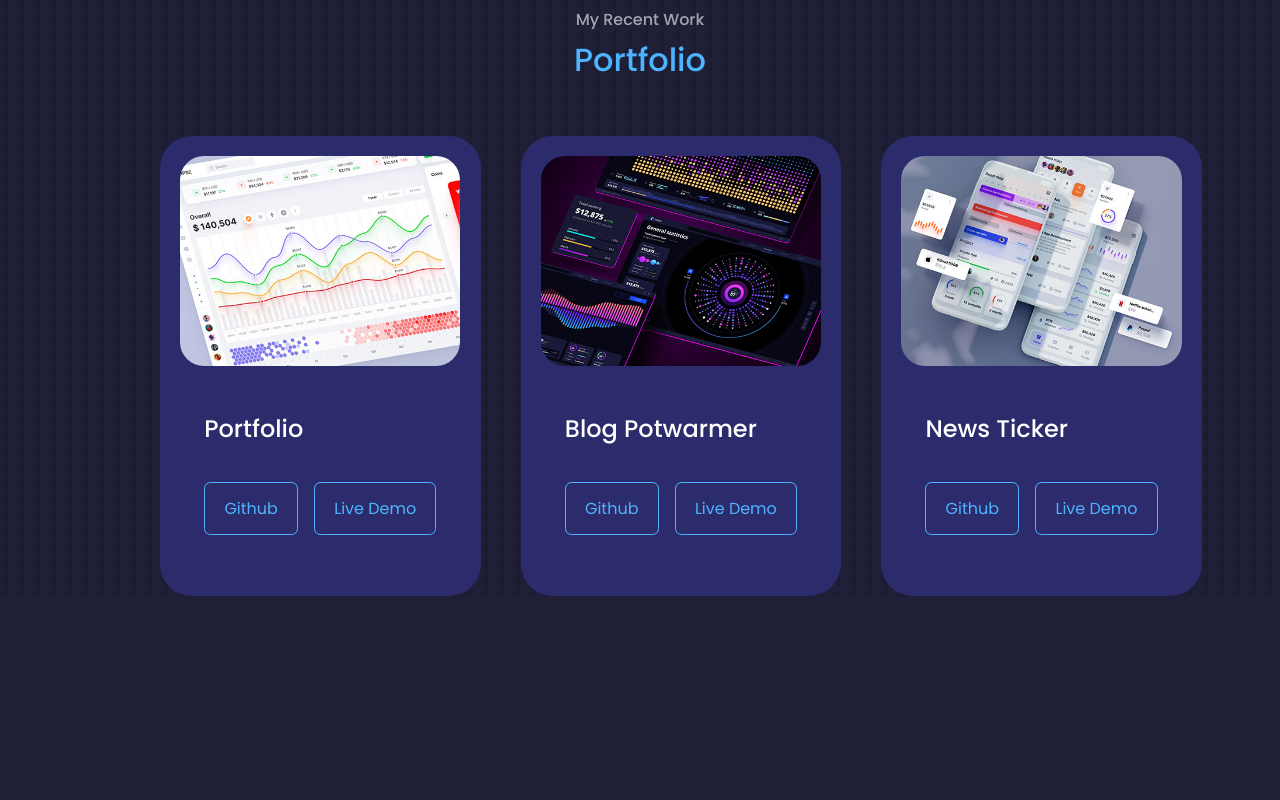
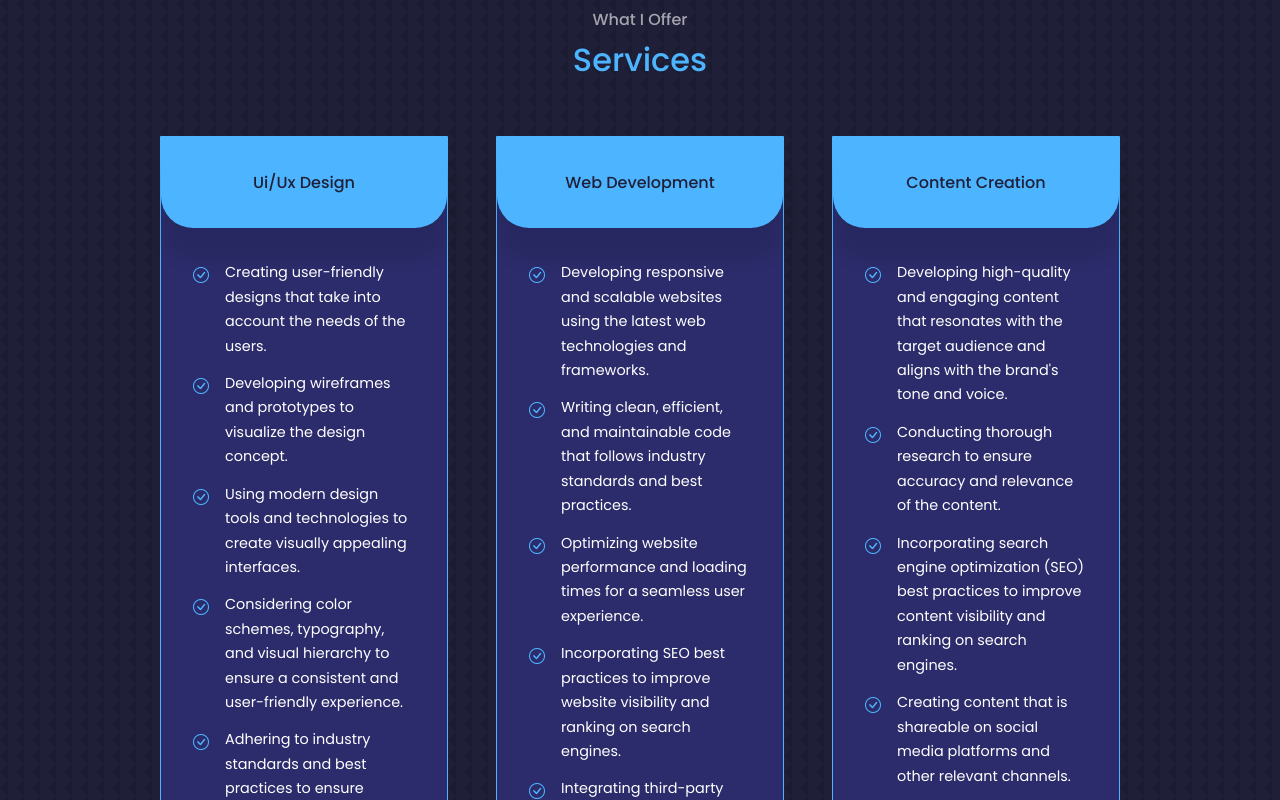
Before and after one commit to eddc1/Portfolio-Edward-Habermann, a Vue app in the folder Portfolio-Edward/: page / in a window 1280 px wide. Shown: the part 2100-2900 px from the top of the page. Before the commit the page ends 2696 px from the top, so only its background shows below. Built offline with nearby package versions, Linux system fonts and the light colour scheme.

Commit message:
Hinzugefügt wurde Services.vue
Hinzugefügt wurde die Komponente Services.vue und eine kleine Änderung wurde bei der Portfolio.vue vorgenommen.

```diff
--- a/Portfolio-Edward/src/App.vue
+++ b/Portfolio-Edward/src/App.vue
@@ -5,7 +5,7 @@
     <!-- <Nav /> -->
     <About />
     <Experience />
-    <!-- <Services /> -->
+    <Services />
     <Portfolio />
     <!-- <Testimonials />
     <Contact />
@@ -22,7 +22,7 @@ import Header from './components/Header.vue';
 // import Nav from './components/nav/Nav';
 import About from './components/About.vue'
 import Experience from './components/Experience.vue';
-// import Services from './components/services/Services';
+import Services from './components/Services.vue';
 import Portfolio from './components/Portfolio.vue';
 // import Testimonials from './components/testimonials/Testimonials';
 // import Contact from './components/contact/Contact';
@@ -36,7 +36,7 @@ export default defineComponent({
     Header,
     About,
     Experience,
-    // Services,
+    Services,
     Portfolio,
     // Testimonials,
     // Contact,
--- a/Portfolio-Edward/src/components/Portfolio.vue
+++ b/Portfolio-Edward/src/components/Portfolio.vue
@@ -49,7 +49,7 @@
       id: 1,
       image: IMG1,
       title: "Portfolio",
-      github: 'https://github.com/eddc1/Portfolio',
+      github: 'https://github.com/eddc1/Portfolio-Edward-Habermann',
       demo: 'https://dribbble.com/shots/',
     },
     {
--- /dev/null
+++ b/Portfolio-Edward/src/components/Services.vue
@@ -0,0 +1,154 @@
+<template>
+    <div id="services">
+        <div class="container">
+            <h5>What I Offer</h5>
+            <h2>Services</h2>
+        </div>
+      <div class="container services__container">
+          <div v-for="(service, index) in services" :key="index" className="service">
+              <div class="service__head">
+                <h3>{{ service.title }}</h3>
+              </div>
+              <ul class="service__list">
+                <li v-for="(item, index) in service.items" :key="index">
+                    <i class="bi bi-check-circle service__list-icon"></i>
+                    <p>{{ item }}</p>
+                </li>
+              </ul>
+          </div>
+      </div>
+    </div>
+  </template>
+
+  <script lang="ts">
+  import { defineComponent } from 'vue';
+
+  export default defineComponent({
+    name: 'Services',
+
+    data() {
+      return {
+        services: [
+          {
+            title: 'Ui/Ux Design',
+            items: [
+              'Creating user-friendly designs that take into account the needs of the users.',
+              'Developing wireframes and prototypes to visualize the design concept.',
+              'Using modern design tools and technologies to create visually appealing interfaces.',
+              'Considering color schemes, typography, and visual hierarchy to ensure a consistent and user-friendly experience.',
+              'Adhering to industry standards and best practices to ensure optimal user experience.',
+              'Working closely with clients to understand their requirements and needs and integrate them into the design concept.'
+            ]
+          },
+          {
+            title: 'Web Development',
+            items: [
+              'Developing responsive and scalable websites using the latest web technologies and frameworks.',
+              'Writing clean, efficient, and maintainable code that follows industry standards and best practices.',
+              'Optimizing website performance and loading times for a seamless user experience.',
+              'Incorporating SEO best practices to improve website visibility and ranking on search engines.',
+              'Integrating third-party APIs and services to add additional functionality and enhance user experience.',
+              'Providing ongoing website maintenance and support to ensure website functionality and security.'
+            ]
+          },
+          {
+            title: 'Content Creation',
+            items: [
+              'Developing high-quality and engaging content that resonates with the target audience and aligns with the brand\'s tone and voice.',
+              'Conducting thorough research to ensure accuracy and relevance of the content.',
+              'Incorporating search engine optimization (SEO) best practices to improve content visibility and ranking on search engines.',
+              'Creating content that is shareable on social media platforms and other relevant channels.',
+              'Providing content strategy development to help brands align their content efforts with their business goals.'
+            ]
+          }
+        ]
+      }
+    }
+  })
+  </script>
+
+
+<style>
+
+#services {
+    margin-top: 8rem;
+}
+
+.services__container {
+    display: grid;
+    grid-template-columns: repeat(auto-fit, minmax(150px, 1fr));
+    gap: 3rem;
+}
+
+.service {
+    background: var(--color-bg-variant);
+    border-radius: 0 0 2rem 2rem;
+    border: 1px solid var(--color-primary);
+    transition: var(--transition);
+    display: flex;
+    flex-direction: column;
+}
+
+.service:hover {
+    background: transparent;
+    border-color: var(--color-primary-variant);
+    cursor: default;
+}
+
+.service__head {
+    background: var(--color-primary);
+    padding: 2rem;
+    border-radius:0 0 2rem 2rem;
+    box-shadow: 0 2rem 1rem rgba(0, 0, 0, 0.1);
+    flex: 0 0 auto;
+}
+
+.service__head h3 {
+    color: var(--color-bg);
+    font-size: 1rem;
+    text-align: center;
+}
+
+.service__list {
+    padding: 2rem;
+    flex: 1 1 auto;
+}
+
+.service__list li {
+    display: flex;
+    gap: 1rem;
+    margin-bottom: 0.8rem;
+}
+
+.service__list-icon {
+    color: var(--color-primary);
+    margin-top: 2px;
+}
+
+.service__list p {
+    font-size: 0.9rem;
+}
+
+
+/* MEDIA QUERIES (MEDIUM DEVICES) */
+
+@media screen and (max-width: 1024px) {
+    .services__container {
+        grid-template-columns: repeat(auto-fit, minmax(250px, 1fr));
+        gap: 2rem;
+    }
+}
+
+
+/* MEDIA QUERIES (SMALL DEVICES) */
+
+@media screen and (max-width: 600px) {
+    .services__container {
+        grid-template-columns: 1fr;
+        gap: 1.5rem;
+    }
+}
+
+
+
+</style>
```
